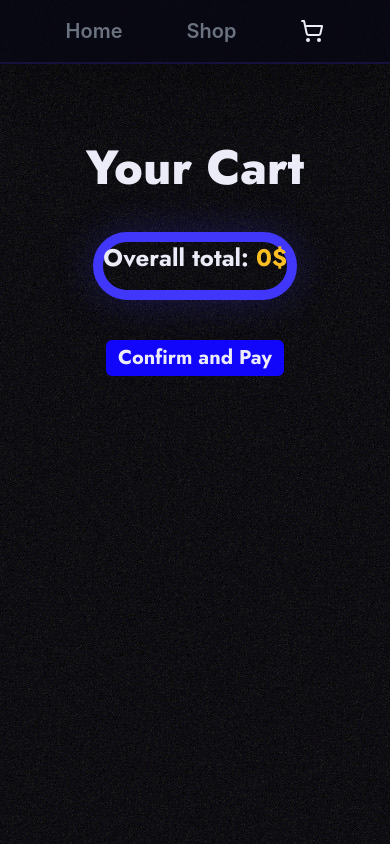
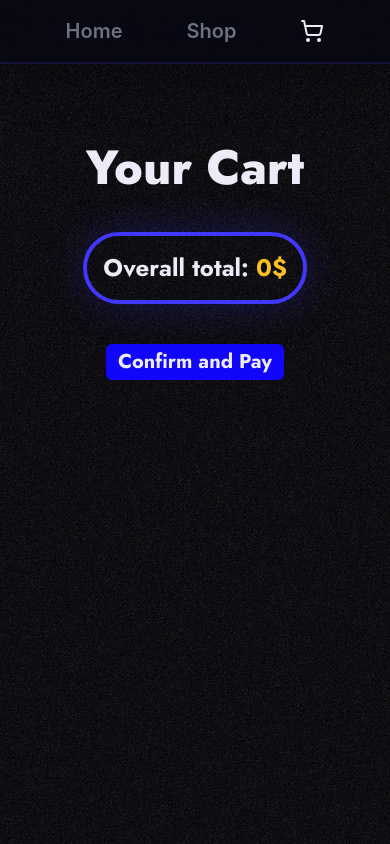
Before and after one commit to Vincent0103/shopping-cart, a React (Vite) app: page /checkout in a window 390 px wide. Built offline with nearby package versions, Linux system fonts and the light colour scheme.

Commit message:
Fix responsive issues for checkout page

```diff
--- a/src/components/checkout/Checkout.jsx
+++ b/src/components/checkout/Checkout.jsx
@@ -93,8 +93,8 @@ const Checkout = () => {
         </div>
       </div>
       <div
-        className="shadow-extraxl-purple mx-3 flex h-full flex-col
-      items-center justify-center rounded-[40px] border-[10px] border-accent-400 lg:hidden"
+        className="shadow-extraxl-purple mx-3 flex h-full flex-col items-center
+      justify-center rounded-[40px] border-4 border-accent-400 p-4 lg:hidden"
       >
         <div>
           {cart.map(({ id, imgSrc, title, price, productAmount }) => (
@@ -110,7 +110,7 @@ const Checkout = () => {
             </div>
           ))}
         </div>
-        <p className="mb-4 text-2xl font-bold">
+        <p className="text-2xl font-bold">
           Overall total:{" "}
           <span className="text-amber-400">
             {calculateTotal(
@@ -122,7 +122,7 @@ const Checkout = () => {
       </div>
       <button
         type="button"
-        className="mb-10 rounded-md bg-accent-500 px-3 py-1 text-xl font-bold"
+        className="mb-10 rounded-md bg-accent-500 px-6 py-2 text-3xl font-bold max-lg:px-3 max-lg:py-1 max-lg:text-xl"
       >
         Confirm and Pay
       </button>
```
